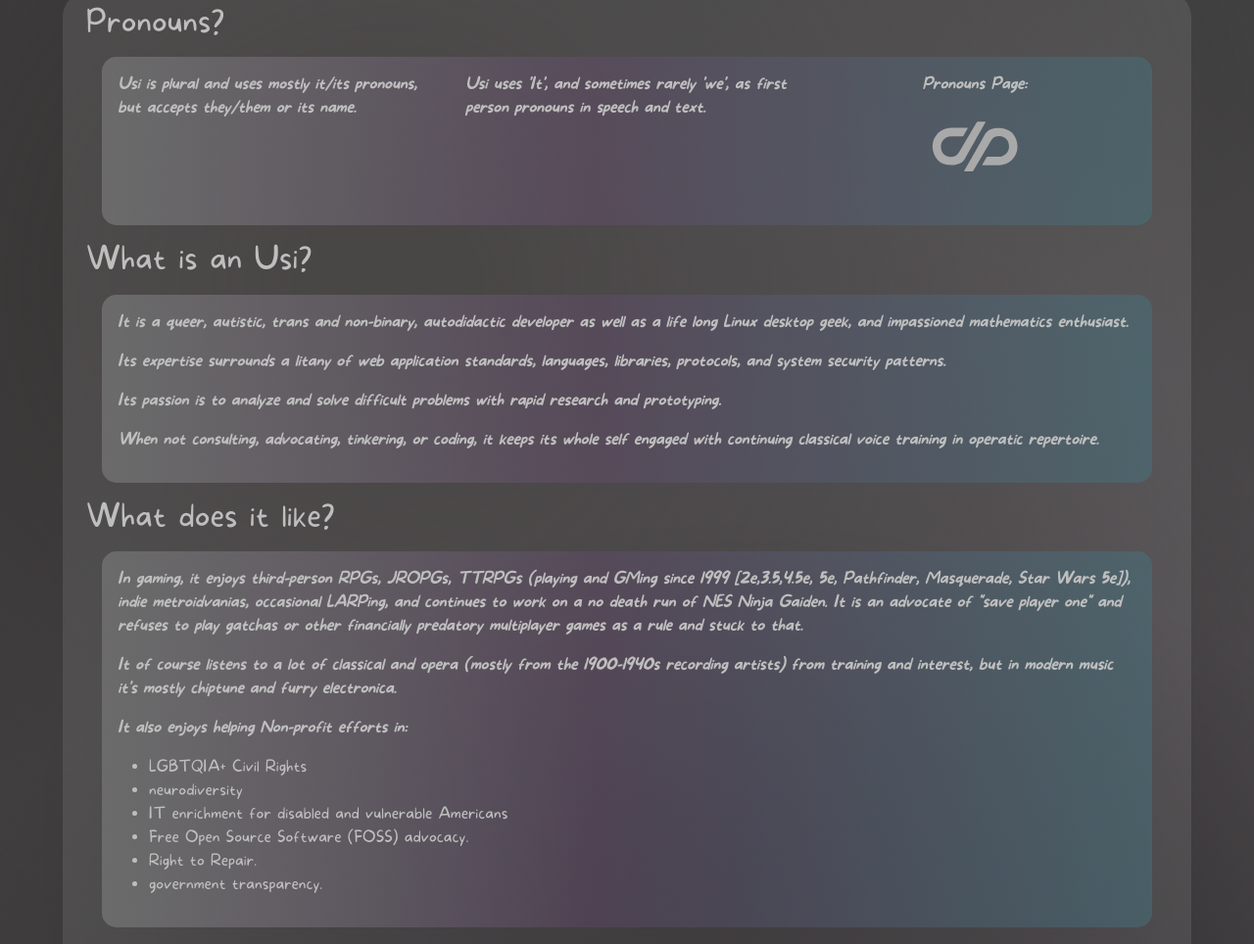
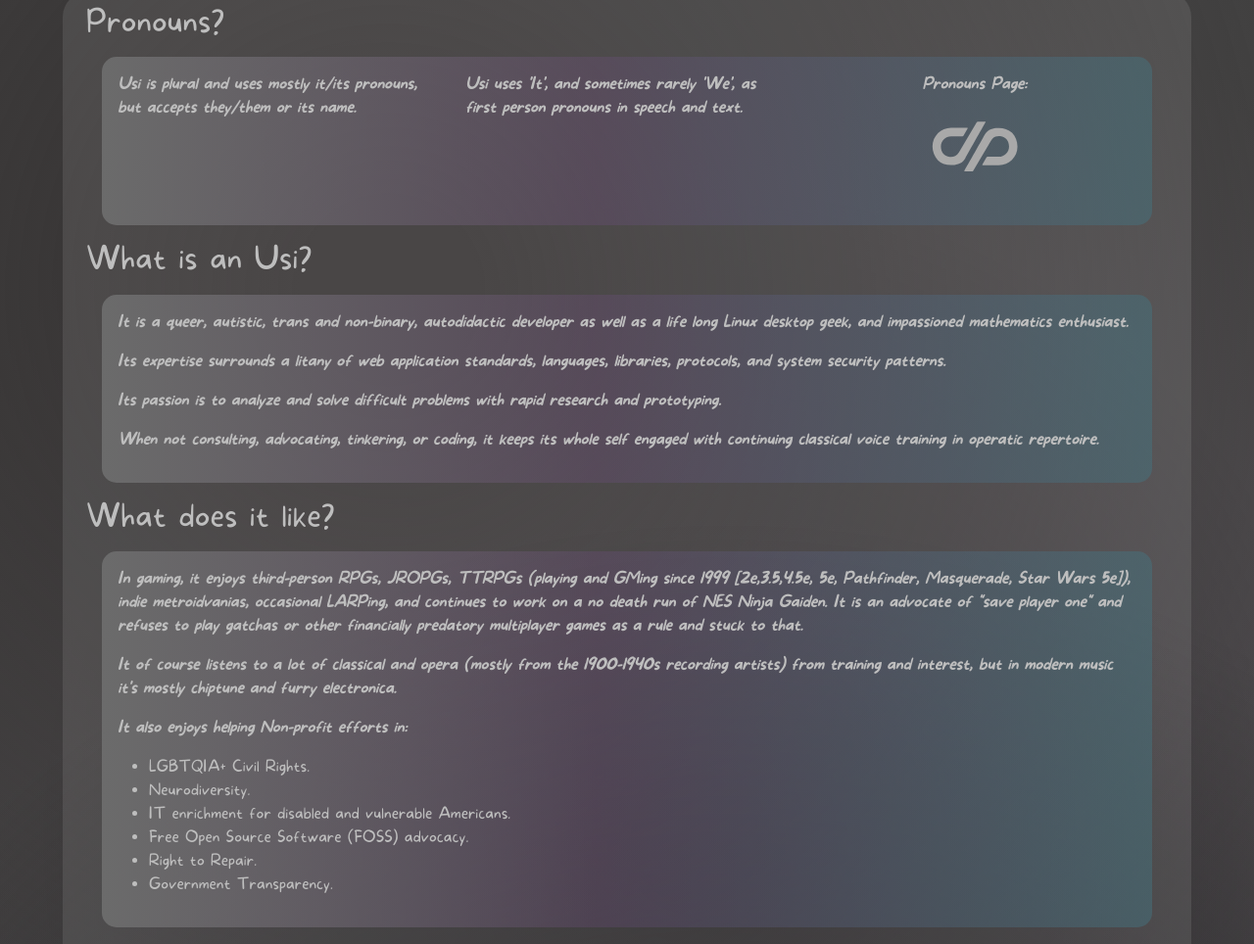
Before and after one commit to UsiDiamond/usidiamond.github.io, an Angular app: page /home#/home in a window 1280 px wide. Shown: the part 224-1188 px from the top of the page at 98% size. Built offline with nearby package versions, Linux system fonts and the light colour scheme.

Commit message:
Capitalization (#102)

```diff
--- a/src/app/home/home.component.html
+++ b/src/app/home/home.component.html
@@ -10,7 +10,7 @@
       </div>
       <div class="col">
         <p>
-          Usi uses 'It', and sometimes rarely 'we', as first person pronouns in
+          Usi uses 'It', and sometimes rarely 'We', as first person pronouns in
           speech and text.
         </p>
       </div>
@@ -85,12 +85,12 @@
       <p>It also enjoys helping Non-profit efforts in:</p>
       <div class="col float-end">
         <ul>
-          <li>LGBTQIA+ Civil Rights</li>
-          <li>neurodiversity</li>
-          <li>IT enrichment for disabled and vulnerable Americans</li>
+          <li>LGBTQIA+ Civil Rights.</li>
+          <li>Neurodiversity.</li>
+          <li>IT enrichment for disabled and vulnerable Americans.</li>
           <li>Free Open Source Software (FOSS) advocacy.</li>
           <li>Right to Repair.</li>
-          <li>government transparency.</li>
+          <li>Government Transparency.</li>
         </ul>
       </div>
     </div>
```
